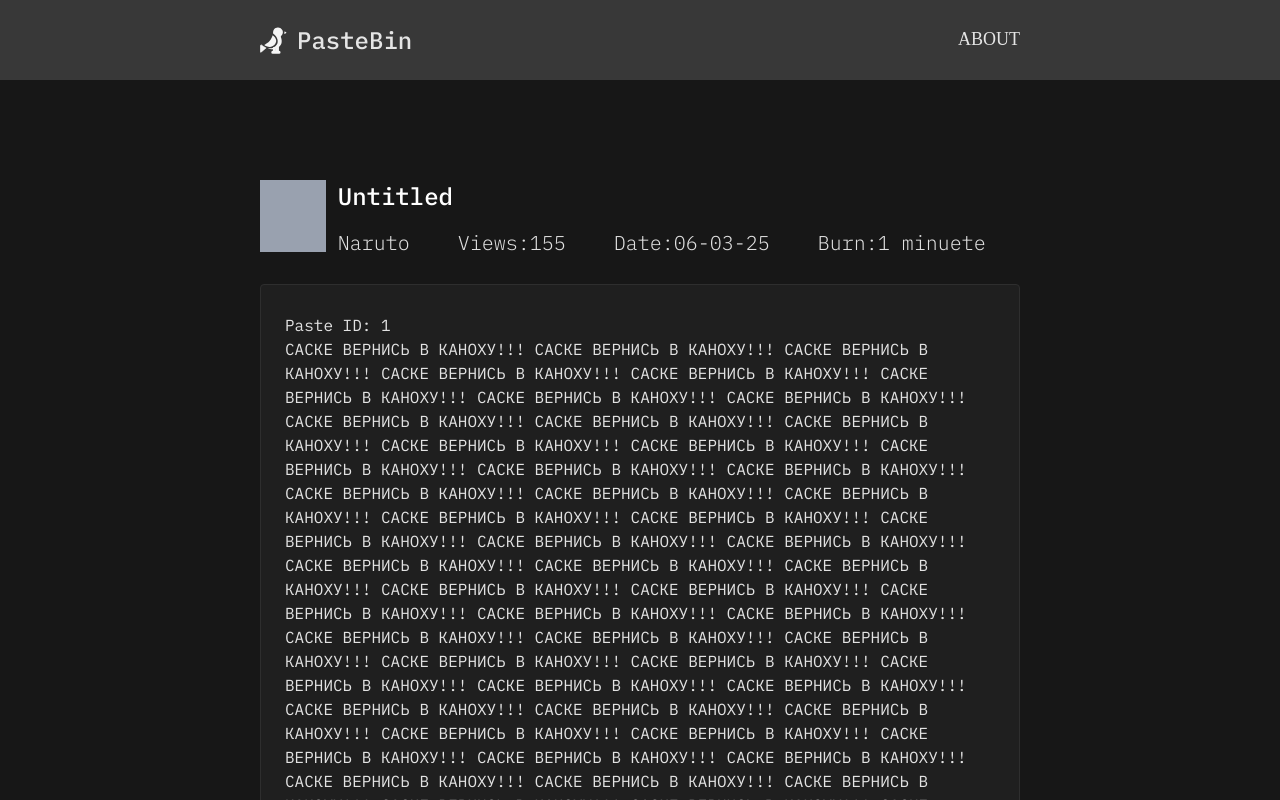
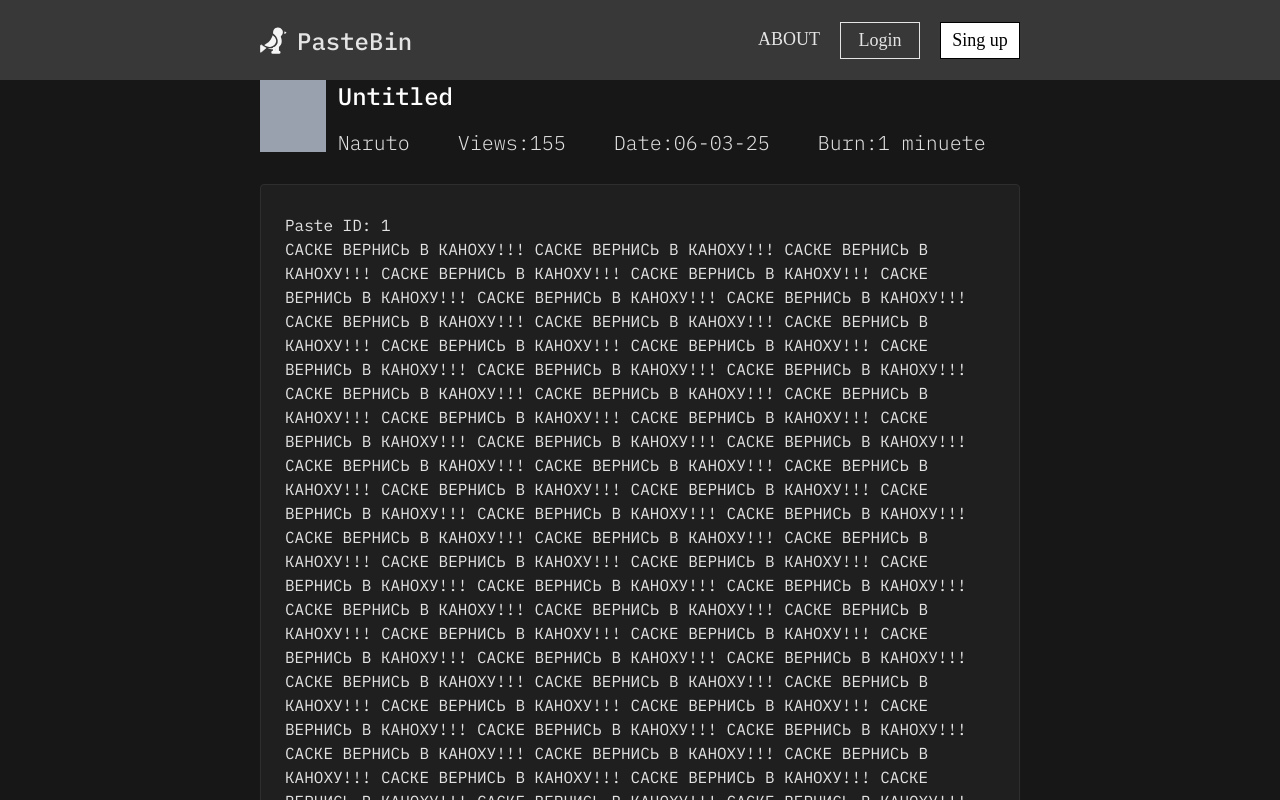
Before and after one commit to Sk9l9tik/pastebin, a React (Vite) app in the folder pastebin-front-end/: page /paste/1 in a window 1280 px wide. Shown: the top 800 px of the page. Built offline with nearby package versions, Linux system fonts and the light colour scheme.

Commit message:
front-end: remake project structure, make header flexible component

```diff
--- a/pastebin-front-end/src/components/NotFound.tsx
+++ /dev/null
@@ -1,26 +0,0 @@
-import { Link } from 'react-router-dom';
-
-import birdLogo from '/bird_logo.svg'
-
-export function Notfoutd(){
-    return (
-        <>
-            <header className='header bg-[#383838] h-20'>
-                <div className="flex justify-between ml-65 mr-65 pt-5.5">
-                <Link to="/" className='flex justify-between items-center'>
-                    <img className="logo mr-2.5" src={birdLogo} alt='Pastebin logo' />
-                    <p className="font-[IBM_Plex_Mono] font-medium text-[24px]">PasteBin</p>
-                </Link>
-                <Link to="/about" className="font-[Manjari] font-normal text-[18px] hover:text-blue-300 pt-1">ABOUT</Link>
-                </div>
-            </header>
-            <div className="w-auto min-h-[80vh] flex items-center justify-center">
-                <div>
-                    <p className="tracking-tight font-[IBM_Plex_Mono] text-9xl bg-linear-to-tl from-orange-700 to-amber-500 bg-clip-text text-transparent">404<a className="ml-7 text-white">Error</a></p>
-                    <p className="w-fit ml-auto mr-auto mt-5">Ooops! Page doesn't exist!</p>
-                </div>
-            </div>
-        </>
-
-    )
-}
--- /dev/null
+++ b/pastebin-front-end/src/components/custom_components/Header.tsx
@@ -0,0 +1,25 @@
+import { Link } from 'react-router-dom';
+
+import birdLogo from '/bird_logo.svg'
+
+export function Header({onAccount = true}){
+    return (
+    <div className='header bg-[#383838] h-20'>
+        <div className="flex justify-between ml-65 mr-65 pt-5.5">
+          <Link to="/" className='flex justify-between items-center'>
+            <img className="logo mr-2.5" src={birdLogo} alt='Pastebin logo' />
+            <p className="font-[IBM_Plex_Mono] font-medium text-2xl">PasteBin</p>
+          </Link>
+            <div className='flex justify-start gap-5'>
+              <Link to="/about" className="font-[Manjari] font-normal text-[18px] hover:text-blue-300 pt-1 pb-1">ABOUT</Link>
+          {onAccount &&
+            <div className='flex justify-start gap-5'>
+              <Link to="/login" className="font-[Manjari] font-normal text-[18px] pt-1 pb-1 border hover:rounded-sm w-20 text-center">Login</Link>
+              <Link to="/singup" className="font-[Manjari] font-normal text-black text-[18px] pt-1 pb-1 border hover:rounded-sm bg-white w-20 text-center">Sing up</Link>
+            </div>
+            }
+            </div>
+        </div>
+    </div>
+    )
+}
--- a/pastebin-front-end/src/components/About.tsx
+++ b/pastebin-front-end/src/components/pages/About.tsx
@@ -1,18 +1,10 @@
-import { Link } from 'react-router-dom';
+import {Header} from '../custom_components/Header'
 
-import birdLogo from '/bird_logo.svg'
 
 export function About() {
     return (
         <body>
-        <header className='header bg-[#383838] h-20'>
-          <div className="flex justify-between ml-65 mr-65 pt-5.5">
-            <Link to="/" className='flex justify-between'>
-              <img className="logo mr-2.5" src={birdLogo} alt='Pastebin logo'/>
-              <p className="font-[IBM_Plex_Mono] font-medium text-[24px]">PasteBin </p>
-            </Link>
-          </div>
-        </header>
+        <Header />
         <div className='ml-65 mr-65'>
             <div className="AboutPastebin  pt-10">
                 <p className="font-[IBM_Plex_Mono] font-bold text-3xl mb-3">About PasteBin:</p>
--- a/pastebin-front-end/src/components/Home.tsx
+++ b/pastebin-front-end/src/components/pages/Home.tsx
@@ -1,9 +1,7 @@
-import { Link } from 'react-router-dom';
 import { useState } from 'react';
 
-import { InputWithDropdown } from './Dropdown'
-
-import birdLogo from '/bird_logo.svg'
+import {Header} from '../custom_components/Header'
+import { InputWithDropdown } from '../custom_components/Dropdown'
 
 interface Option {
   name: string;
@@ -45,19 +43,7 @@ export function Home() {
 
   return (
     <div className='body'>
-      <header className='header bg-[#383838] h-20'>
-        <div className="flex justify-between ml-65 mr-65 pt-5.5">
-          <Link to="/" className='flex justify-between items-center'>
-            <img className="logo mr-2.5" src={birdLogo} alt='Pastebin logo' />
-            <p className="font-[IBM_Plex_Mono] font-medium text-2xl">PasteBin</p>
-          </Link>
-          <div className='grid grid-cols-3 gap-5'>
-            <Link to="/about" className="font-[Manjari] font-normal text-[18px] hover:text-blue-300 pt-1 pb-1">ABOUT</Link>
-            <Link to="/login" className="font-[Manjari] font-normal text-[18px] pt-1 pb-1 border hover:rounded-sm w-20 text-center">Login</Link>
-            <Link to="/singup" className="font-[Manjari] font-normal text-black text-[18px] pt-1 pb-1 border hover:rounded-sm bg-white w-20 text-center">Sing up</Link>
-          </div>
-        </div>
-      </header>
+      <Header />
       <div className='ml-65 mr-65'>
         <div className="NewPaste pt-10">
           <p className="font-bold text-2xl mb-3 font-[IBM_Plex_Mono]">New Paste</p>
--- /dev/null
+++ b/pastebin-front-end/src/components/pages/NotFound.tsx
@@ -0,0 +1,16 @@
+import {Header} from '../custom_components/Header'
+
+export function Notfoutd(){
+    return (
+        <>
+        <Header onAccount={false}/>
+        <div className="w-auto min-h-[80vh] flex items-center justify-center">
+            <div>
+                <p className="tracking-tight font-[IBM_Plex_Mono] text-9xl bg-linear-to-tl from-orange-700 to-amber-500 bg-clip-text text-transparent">404<a className="ml-7 text-white">Error</a></p>
+                <p className="w-fit ml-auto mr-auto mt-5">Ooops! Page doesn't exist!</p>
+            </div>
+        </div>
+        </>
+
+    )
+}
--- a/pastebin-front-end/src/components/Paste.tsx
+++ b/pastebin-front-end/src/components/pages/Paste.tsx
@@ -1,22 +1,13 @@
 import { useParams } from 'react-router-dom';
-import { Link } from 'react-router-dom';
 
-import birdLogo from '/bird_logo.svg'
+import {Header} from '../custom_components/Header'
 
 
 export function Paste() {
   const { id } = useParams();
   return (
     <>
-      <header className='header bg-[#383838] h-20 mb-25'>
-        <div className="flex justify-between ml-65 mr-65 pt-5.5">
-          <Link to="/" className='flex justify-between items-center'>
-            <img className="logo mr-2.5" src={birdLogo} alt='Pastebin logo' />
-            <p className="font-[IBM_Plex_Mono] font-medium text-[24px]">PasteBin</p>
-          </Link>
-          <Link to="/about" className="font-[Manjari] font-normal text-[18px] hover:text-blue-300 pt-1">ABOUT</Link>
-        </div>
-      </header>
+      <Header />
       <div className='paste ml-65 mr-65'>
         <div className='details pb-8 flex justify-start w-full'>
           {/*TODO: add avatars*/}
```
Also changed, not shown: pastebin-front-end/src/components/App.tsx (+4 -4 lines), pastebin-front-end/src/components/custom_components/Dropdown.tsx (renamed from pastebin-front-end/src/components/Dropdown.tsx).
